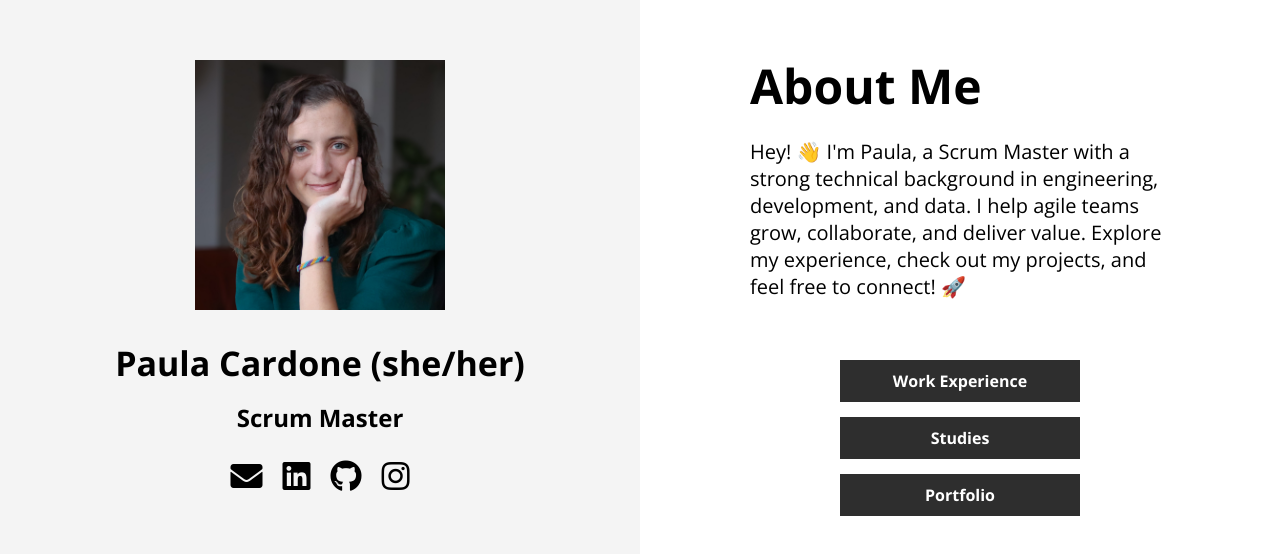
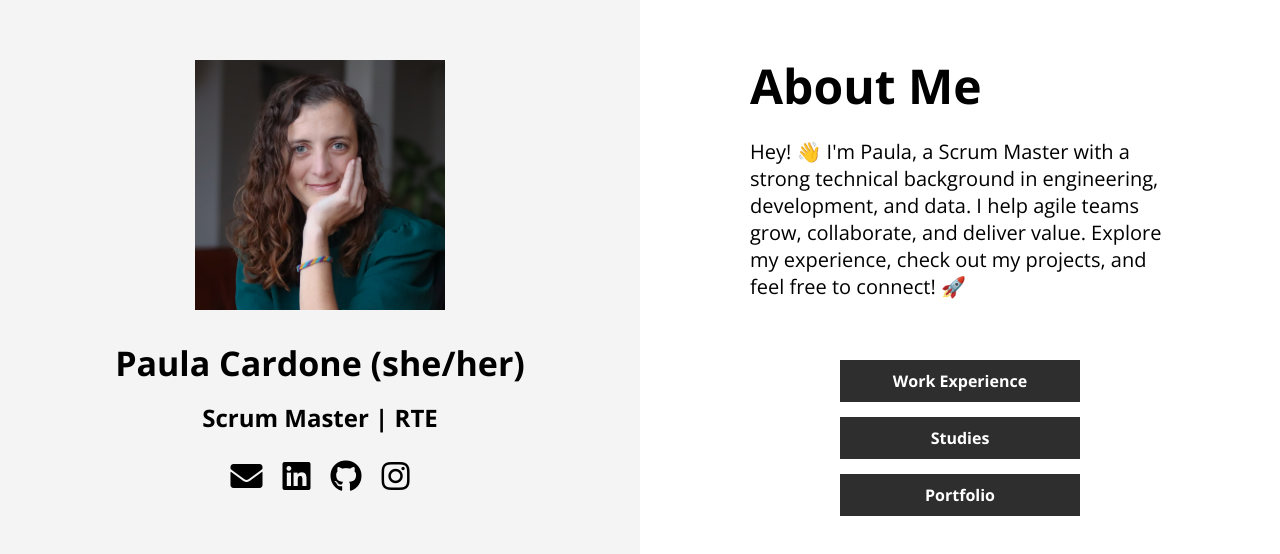
Before and after one commit to mutatiismutandiis/portfolio, an Angular app: page / in a window 1280 px wide. Shown: the part 122-676 px from the top of the page. Built offline with nearby package versions, Linux system fonts and the light colour scheme; no server answers.

Commit message:
Update job title to include RTE

```diff
--- a/src/app/pages/main-page/main-page.component.html
+++ b/src/app/pages/main-page/main-page.component.html
@@ -6,7 +6,7 @@
       class="profile-photo"
     />
     <h1>Paula Cardone (she/her)</h1>
-    <h2>Scrum Master</h2>
+    <h2>Scrum Master | RTE</h2>
     <div class="social-links">
       <a href="mailto:paulacardone16@gmail.com"
         ><i class="fas fa-envelope"></i
```
